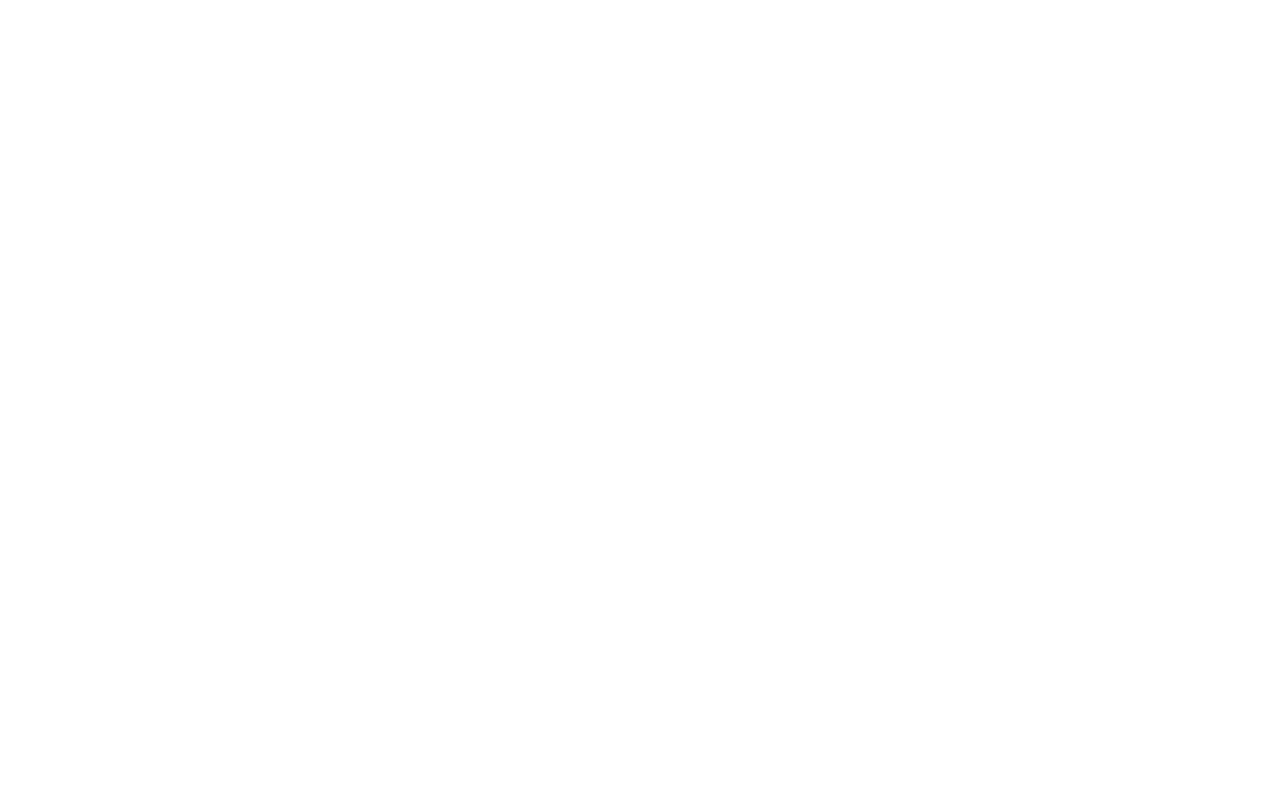
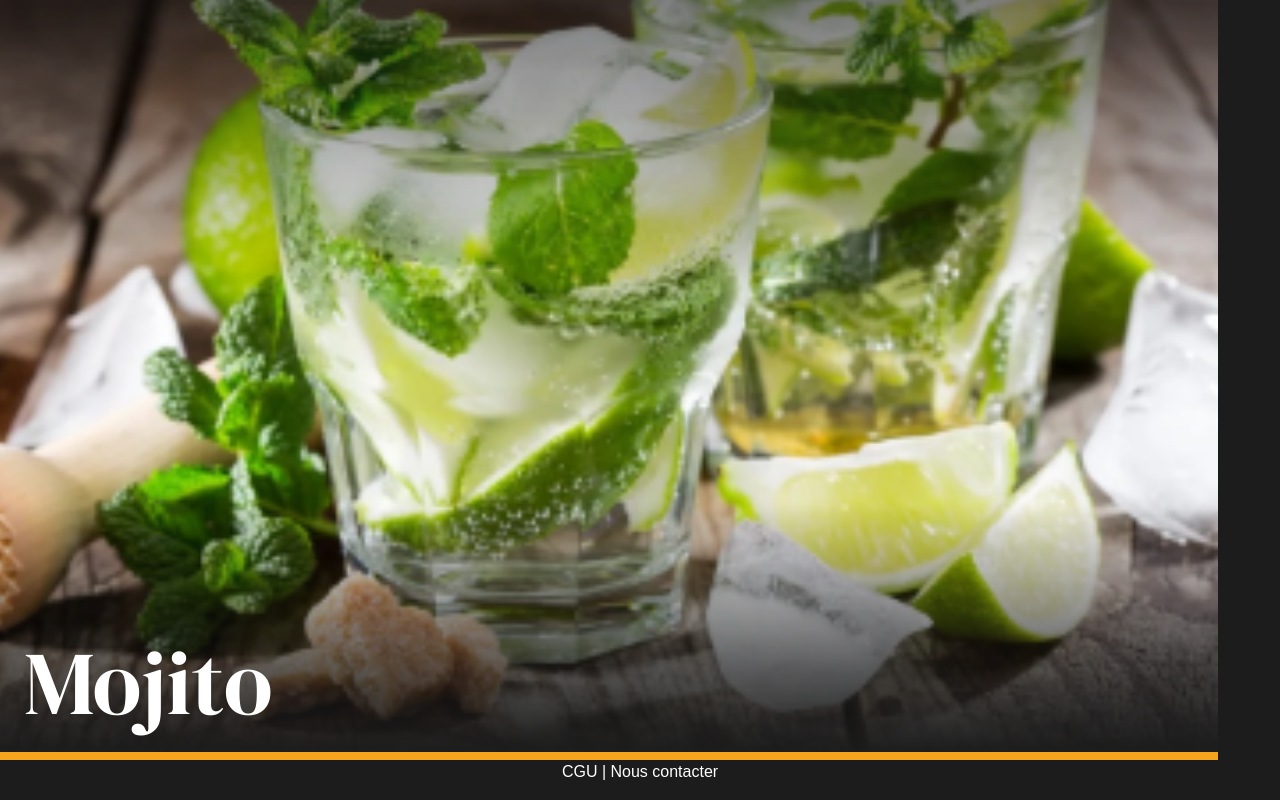
Before and after one commit to BlueFaste/shake, a Vue app: page /test in a window 1280 px wide. Shown: the part 1482-2282 px from the top of the page. Before the commit the page ends 1339 px from the top, so only its background shows below. Built offline with nearby package versions, Linux system fonts and the light colour scheme; a web font is replaced by a local one.

Commit message:
create composent RecipeBanner

```diff
--- /dev/null
+++ b/src/components/RecipeBanner.vue
@@ -0,0 +1,35 @@
+<template>
+<div class="position-relative">
+	<img :src="imgLink" alt="" class="banner-img">
+	<h1 class="position-absolute title-recipe mb-4">{{ recipe.name }}</h1>
+</div>
+</template>
+
+<script>
+export default {
+	name: "RecipeBanner",
+	props:{
+		imgLink: String,
+		recipe: Object,
+	}
+}
+</script>
+
+<style scoped>
+
+.banner-img::after{
+	content: 'aaa';
+	background-color: #F6A31E;
+}
+
+.banner-img{
+	border-bottom: #F6A31E solid 1vh;
+	width: 100vw;
+	margin-left: -6.7vw;
+}
+
+.title-recipe{
+	bottom: 0;
+ }
+
+</style>
--- a/src/views/test.vue
+++ b/src/views/test.vue
@@ -18,6 +18,7 @@
 			</div>
 
 		</div>
+		<RecipeBanner :img-link="require('../assets/background/bannerMojito.png')" :recipe="recipes.mojito"></RecipeBanner>
 	</div>
 </template>
 
@@ -27,10 +28,12 @@
 import OrangeButton from "@/components/OrangeButton";
 import LastRecipe from "@/components/LastRecipe";
 import RecipesPresentation from "@/components/RecipesPresentation";
+import RecipeBanner from "@/components/RecipeBanner";
 
 export default {
 	name: 'test',
 	components: {
+		RecipeBanner,
 		RecipesPresentation,
 		LastRecipe,
 		OrangeButton,
```
Also changed, not shown: src/assets/background/bannerMojito.png (added).
